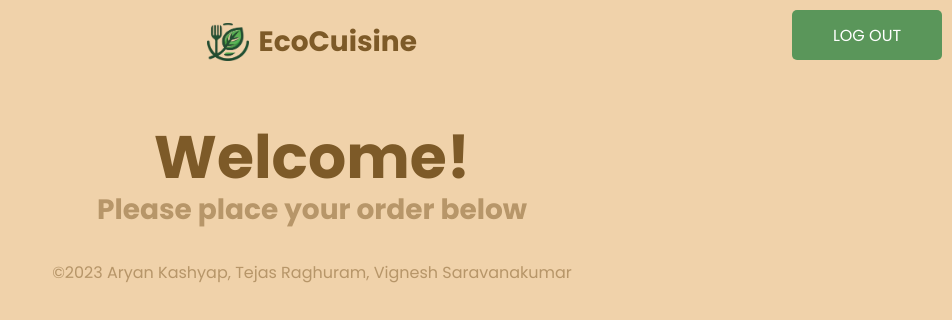
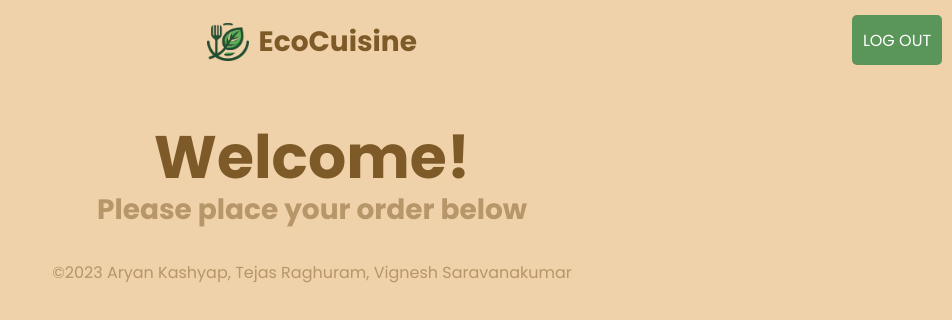
Before and after one commit to TejasRaghuram/EcoCuisine, a React (Create React App) app: page /home in a window 1280 px wide. Shown: the top 320 px of the page, without its empty margins (328-1280 px from the left). Built offline with nearby package versions, Linux system fonts and the light colour scheme.

Commit message:
Styled Log Out Button

```diff
--- a/src/App.css
+++ b/src/App.css
@@ -162,11 +162,11 @@ p {
 }
 
 #logout {
-    width: 150px;
+    width: 90px;
     height: 50px;
     position: fixed;
     right: 10px;
-    top: 10px;
+    top: 15px;
 }
 
 #home_subtitle {
```
